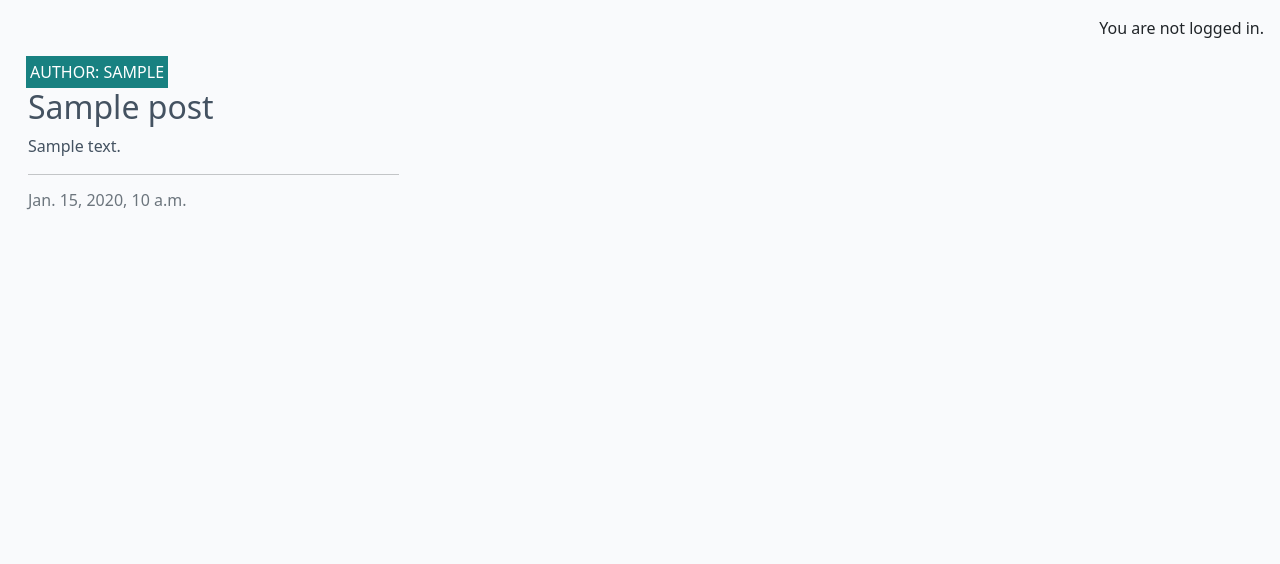
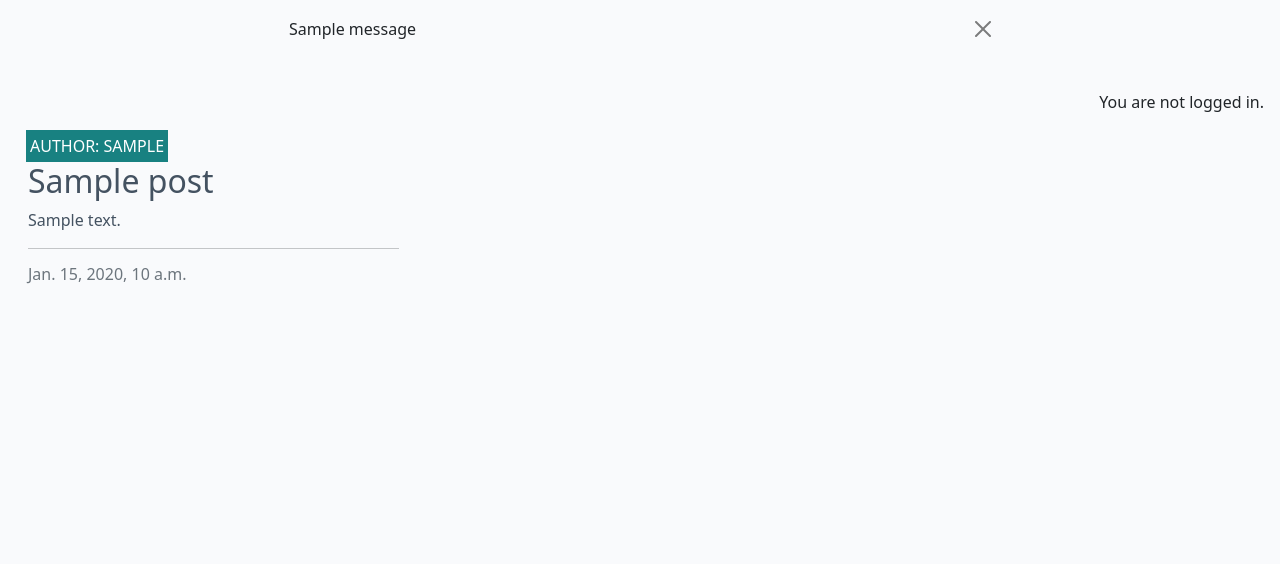
Before and after one commit to AC-dev16/codestar_blog, a Django app: page / in a window 1280 px wide. Shown: the part 60-624 px from the top of the page. Run offline with Django 4.2, Linux system fonts and the light colour scheme; tables that the repository leaves empty hold one stand-in row (values such as "Sample post"); one stand-in notice (Sample message) is shown.

Commit message:
Implement comment submission in post_detail view and display success messages in base template

```diff
--- a/blog/views.py
+++ b/blog/views.py
@@ -1,5 +1,6 @@
 from django.shortcuts import render, get_object_or_404
 from django.views import generic
+from django.contrib import messages
 from .models import Post
 from .forms import CommentForm
 
@@ -27,6 +28,19 @@ def post_detail(request, slug):
     post = get_object_or_404(queryset, slug=slug)
     comments = post.comments.all().order_by("-created_on")
     comment_count = post.comments.filter(approved=True).count()
+
+    if request.method == "POST":
+        comment_form = CommentForm(data=request.POST)
+        if comment_form.is_valid():
+            comment = comment_form.save(commit=False)
+            comment.author = request.user
+            comment.post = post
+            comment.save()
+            messages.add_message(
+            request, messages.SUCCESS,
+            'Comment submitted and awaiting approval'
+            )
+
     comment_form = CommentForm()
 
     return render(
--- a/codestar/settings.py
+++ b/codestar/settings.py
@@ -28,7 +28,7 @@ TEMPLATES_DIR = os.path.join(BASE_DIR, 'templates')
 SECRET_KEY = os.environ.get("SECRET_KEY")
 
 # SECURITY WARNING: don't run with debug turned on in production!
-DEBUG = True
+DEBUG = False
 
 ALLOWED_HOSTS = ['.herokuapp.com', '127.0.0.1']
 
--- a/templates/base.html
+++ b/templates/base.html
@@ -72,6 +72,21 @@
             </div>
         </div>
     </nav>
+    <!-- displaying Django messages -->
+    <div class="container">
+        <div class="row">
+            <div class="col-md-8 offset-md-2">
+            {% for message in messages %}
+            <div class="alert {{ message.tags }} alert-dismissible
+                fade show" id="msg" role="alert">
+                {{ message | safe }}
+                <button type="button" class="btn-close"
+                data-bs-dismiss="alert" aria-label="Close"></button>
+            </div>
+            {% endfor %}
+            </div>
+        </div>
+    </div>
 
     <main class="flex-shrink-0 main-bg">
         {% if user.is_authenticated %}
```
